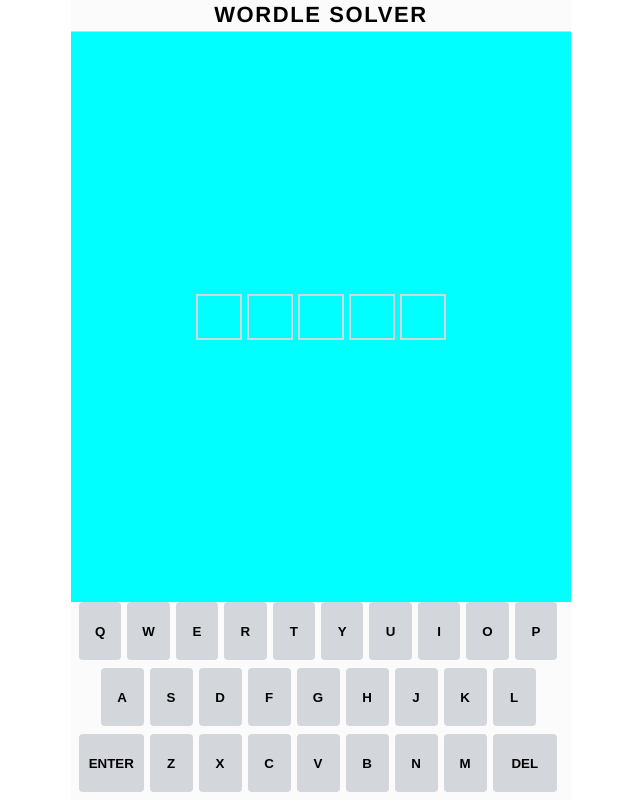
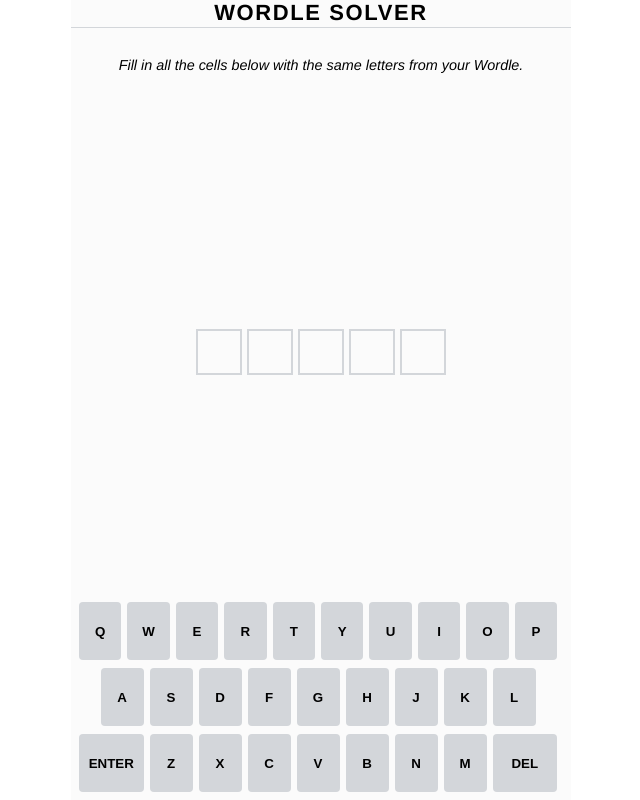
Before and after one commit to ajcousins/wordle-solver, a React (Create React App) app: page / in a window 1280 px wide. Shown: the whole page, without its empty margins (319-959 px from the left). Built offline with nearby package versions, Linux system fonts and the light colour scheme.

Commit message:
Added statuses and colour cycling to cells

```diff
--- a/src/App.scss
+++ b/src/App.scss
@@ -38,10 +38,19 @@ body {
   font-weight: 700;
 }
 
+.instruction {
+  // background-color: blue;
+  padding: 2em;
+  text-align: center;
+  font-style: italic;
+  font-size: 0.9rem;
+  // margin: 0 1em;
+}
+
 .board-container {
   width: 100%;
   height: 100%;
-  background-color: cyan;
+  // background-color: cyan;
   display: flex;
   flex-direction: column;
   align-items: center;
@@ -61,6 +70,21 @@ body {
     justify-content: center;
     font-weight: bold;
     user-select: none;
+    &__OX {
+      border-color: #c9b458;
+      background-color: #c9b458;
+      color: white;
+    }
+    &__XX {
+      border-color: #6aaa64;
+      background-color: #6aaa64;
+      color: white;
+    }
+    &__OO {
+      border-color: #787c7e;
+      background-color: #787c7e;
+      color: white;
+    }
   }
 }
 
--- a/src/components/BoardContainer.tsx
+++ b/src/components/BoardContainer.tsx
@@ -1,10 +1,18 @@
-import React from "react";
+import React, { Dispatch, SetStateAction, useState } from "react";
 import BoardRow from "./BoardRow";
 
-export default function BoardContainer({ curLetters }: { curLetters: string }) {
+interface IProps {
+  setCurLetters: Dispatch<SetStateAction<{ char: string; status: number }[]>>;
+  curLetters: {
+    char: string;
+    status: number;
+  }[];
+}
+
+export default function BoardContainer({ curLetters, setCurLetters }: IProps) {
   return (
     <div className="board-container">
-      <BoardRow curLetters={curLetters} />
+      <BoardRow curLetters={curLetters} setCurLetters={setCurLetters} />
     </div>
   );
 }
--- a/src/components/BoardRow.tsx
+++ b/src/components/BoardRow.tsx
@@ -1,14 +1,29 @@
-import React from "react";
+import React, { Dispatch, SetStateAction, useState } from "react";
 import Cell from "./Cell";
 
-export default function BoardRow({ curLetters }: { curLetters: string }) {
+interface IProps {
+  setCurLetters: Dispatch<SetStateAction<{ char: string; status: number }[]>>;
+  curLetters: {
+    char: string;
+    status: number;
+  }[];
+}
+
+function numberRange(start: number, end: number) {
+  return new Array(end - start).fill(0).map((d, i) => i + start);
+}
+
+export default function BoardRow({ curLetters, setCurLetters }: IProps) {
   return (
     <div className="board-container__board-row">
-      <Cell char={curLetters[0]} />
-      <Cell char={curLetters[1]} />
-      <Cell char={curLetters[2]} />
-      <Cell char={curLetters[3]} />
-      <Cell char={curLetters[4]} />
+      {numberRange(0, 5).map((num, i) => (
+        <Cell
+          char={curLetters[num].char}
+          setCurLetters={setCurLetters}
+          curLetters={curLetters}
+          index={i}
+        />
+      ))}
     </div>
   );
 }
--- a/src/components/Canvas.tsx
+++ b/src/components/Canvas.tsx
@@ -2,18 +2,30 @@ import React, { useState, useEffect } from "react";
 import Header from "./Header";
 import BoardContainer from "./BoardContainer";
 import GameKeyboard from "./GameKeyboard";
+import Instruction from "./Instruction";
 
 export default function Canvas() {
-  const [curLetters, setCurLetters] = useState("");
+  const [curLetters, setCurLetters] = useState([
+    { char: "", status: 0 },
+    { char: "", status: 0 },
+    { char: "", status: 0 },
+    { char: "", status: 0 },
+    { char: "", status: 0 },
+  ]);
+  const [gameState, setGameState] = useState(0);
 
   useEffect(() => {
     console.log("curLetters:", curLetters);
+    // TO DO: Update gameState if no chars are blank.
+
+    // TO DO: Update gameState if no chars are blank and no statuses === 0.
   }, [curLetters]);
 
   return (
     <div className="canvas">
       <Header />
-      <BoardContainer curLetters={curLetters} />
+      <Instruction gameState={gameState} />
+      <BoardContainer curLetters={curLetters} setCurLetters={setCurLetters} />
       <GameKeyboard curLetters={curLetters} setCurLetters={setCurLetters} />
     </div>
   );
--- a/src/components/Cell.tsx
+++ b/src/components/Cell.tsx
@@ -1,5 +1,50 @@
-import React from "react";
+import React, { Dispatch, SetStateAction, useState } from "react";
 
-export default function Cell({ char }: { char: string }) {
-  return <div className="board-container__cell">{char}</div>;
+interface IProps {
+  char: string;
+  setCurLetters: Dispatch<SetStateAction<{ char: string; status: number }[]>>;
+  curLetters: {
+    char: string;
+    status: number;
+  }[];
+  index: number;
 }
+
+export default function Cell({
+  char,
+  setCurLetters,
+  curLetters,
+  index,
+}: IProps) {
+  const handleCellClick = () => {
+    if (curLetters[index].char === "") return;
+    let curStatus = curLetters[index].status;
+    if (curStatus === 3) curStatus = 0;
+    else curStatus++;
+    let newArr = [...curLetters];
+    newArr[index].status = curStatus;
+    setCurLetters(newArr);
+  };
+
+  const statusStyle = () => {
+    switch (curLetters[index].status) {
+      case 0:
+        return "";
+      case 1:
+        return "board-container__cell__OX";
+      case 2:
+        return "board-container__cell__XX";
+      case 3:
+        return "board-container__cell__OO";
+    }
+  };
+
+  return (
+    <div
+      className={`board-container__cell ${statusStyle()}`}
+      onClick={handleCellClick}
+    >
+      {char}
+    </div>
+  );
+}
--- a/src/components/GameKeyboard.tsx
+++ b/src/components/GameKeyboard.tsx
@@ -3,8 +3,11 @@ import { qwerty } from "../reference/qwerty";
 import Key from "./Key";
 
 interface IProps {
-  setCurLetters: Dispatch<SetStateAction<string>>;
-  curLetters: string;
+  setCurLetters: Dispatch<SetStateAction<{ char: string; status: number }[]>>;
+  curLetters: {
+    char: string;
+    status: number;
+  }[];
 }
 
 export default function GameKeyboard({ setCurLetters, curLetters }: IProps) {
--- /dev/null
+++ b/src/components/Instruction.tsx
@@ -0,0 +1,16 @@
+import React from "react";
+
+export default function Instruction({ gameState }: { gameState: number }) {
+  const text = () => {
+    switch (gameState) {
+      case 0:
+        return "Fill in all the cells below with the same letters from your Wordle.";
+      case 1:
+        return "Change the colour of each cell to match the cell colours in the game by clicking on them.";
+      default:
+        return "Error";
+    }
+  };
+
+  return <div className={"instruction"}>{text()}</div>;
+}
--- a/src/components/Key.tsx
+++ b/src/components/Key.tsx
@@ -1,38 +1,47 @@
 import React, { Dispatch, SetStateAction, useState } from "react";
 
 interface IProps {
-  setCurLetters: Dispatch<SetStateAction<string>>;
+  setCurLetters: Dispatch<SetStateAction<{ char: string; status: number }[]>>;
   char: string;
-  curLetters: string;
+  curLetters: {
+    char: string;
+    status: number;
+  }[];
 }
 
 export default function Key({ char, setCurLetters, curLetters }: IProps) {
   const handlePress = (char: string) => {
-    const arr = curLetters.split("");
-    // console.log("handle press", char);
-    if (char === "ENTER") {
-      return;
-    }
+    let arr = [...curLetters];
+
+    if (char === "ENTER") return;
 
     if (char === "DEL") {
+      arr = arr.filter((item) => !(item.char === ""));
       if (arr.length < 1) return;
       else {
         arr.pop();
-        setCurLetters(arr.join(""));
+        let blanks = 5 - arr.length;
+        while (blanks > 0) {
+          arr.push({ char: "", status: 0 });
+          blanks--;
+        }
+        setCurLetters(arr);
       }
       return;
     }
 
+    arr = arr.filter((item) => !(item.char === ""));
     if (arr.length > 4) return;
     else {
-      arr.push(char);
-      setCurLetters(arr.join(""));
+      arr.push({ char: char, status: 0 });
+      let blanks = 5 - arr.length;
+      while (blanks > 0) {
+        arr.push({ char: "", status: 0 });
+        blanks--;
+      }
+      setCurLetters(arr);
     }
   };
-
-  // const keyInput = () => {
-  //   console.log("key input", curLetters);
-  // };
 
   if (char === "ENTER" || char === "DEL") {
     return (
```
